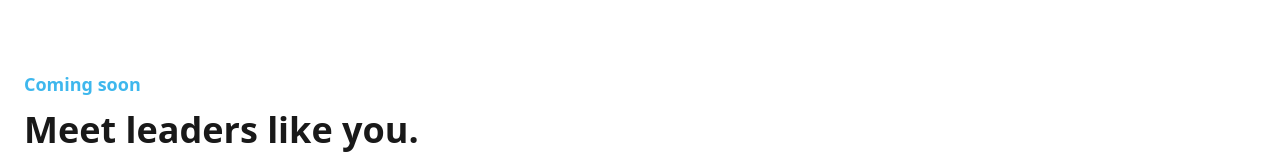
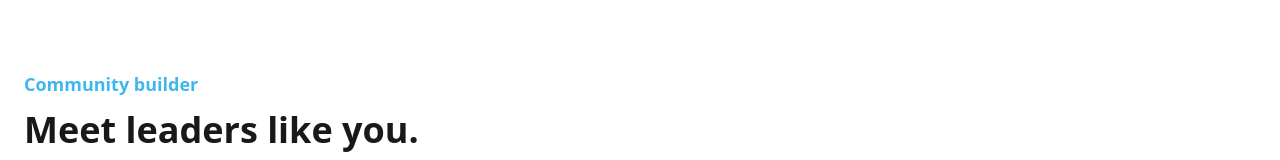
Before and after one commit to JeredOdegard/personal-site, a Next.js app: page / in a window 1280 px wide. Shown: the part 2466-2626 px from the top of the page. Built offline with nearby package versions, Linux system fonts and the light colour scheme.

Commit message:
Updated community subtitle.

```diff
--- a/pages/index.js
+++ b/pages/index.js
@@ -182,7 +182,7 @@ export default function Home() {
         <div className="grid grid-cols-12 gap-x-2 gap-y-10 md:gap-y-14 md:gap-x-10 max-w-screen-xl mx-auto px-6 lg:px-14 xl:px-6">
           <div className="col-span-full lg:col-span-6 flex items-center">
             <div>
-              <h3 className="text-lg font-bold text-secondary-500 text-opacity-80 mb-3">Coming soon</h3>
+              <h3 className="text-lg font-bold text-secondary-500 text-opacity-80 mb-3">Community builder</h3>
               <h2 className="text-4xl text-black text-opacity-90 font-bold mb-6">Meet leaders like you.</h2>
               <p className="text-black text-opacity-60 text-lg mb-6 font-medium">Join this exclusive leadership incubator that includes virtual lectures, a peer community, and personalized coaching.</p>
               <a href="https://forms.gle/REkFDEUQkaB59zbC6"><button className="border border-secondary-500 bg-secondary-50 bg-opacity-90 px-5 py-2 text-sm font-medium rounded-full tracking-wide text-secondary-500 transform transition hover:-translate-y-0.5 hover:bg-opacity-100 hover:scale-105">Join the waitlist</button></a>
```
